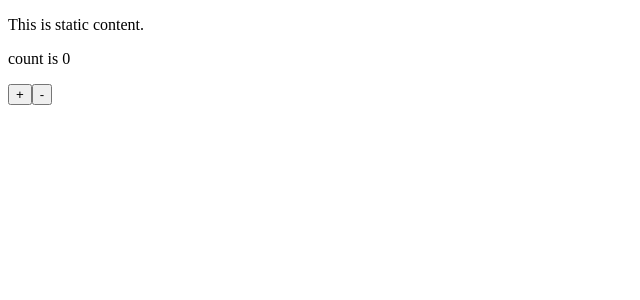
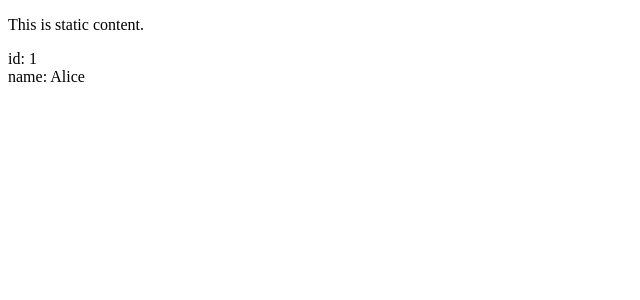
Before and after one commit to numb86/boilerplate-react, a React app: page / in a window 1280 px wide. Shown: the top 300 px of the page, without its empty margins (0-640 px from the left). Built offline with nearby package versions, Linux system fonts and the light colour scheme.

Commit message:
useContext

```diff
--- a/src/hooks.js
+++ b/src/hooks.js
@@ -1,26 +1,17 @@
-import React, {useState, useCallback, useEffect} from 'react';
+import React, {createContext, useContext} from 'react';
 import ReactDOM from 'react-dom';
 
-const Counter = () => {
-  const [count, setCount] = useState(0);
-  const increment = () => setCount(count + 1);
-  const decrement = useCallback(() => setCount(prevState => prevState - 1), [
-    setCount,
-  ]);
-  useEffect(() => {
-    console.log('call effect');
-  }, [increment]); // decrement にすると、effect は呼ばれない。キャッシュしている decrement を使い回しているため
+const myContext = createContext({id: 1, name: 'Alice'});
+
+const User = () => {
+  const user = useContext(myContext);
   return (
     <div>
-      <p>count is {count}</p>
-      <button type="button" onClick={increment}>
-        +
-      </button>
-      <button type="button" onClick={decrement}>
-        -
-      </button>
+      id: {user.id}
+      <br />
+      name: {user.name}
     </div>
   );
 };
 
-ReactDOM.render(<Counter />, document.querySelector('#app'));
+ReactDOM.render(<User />, document.querySelector('#app'));
```
